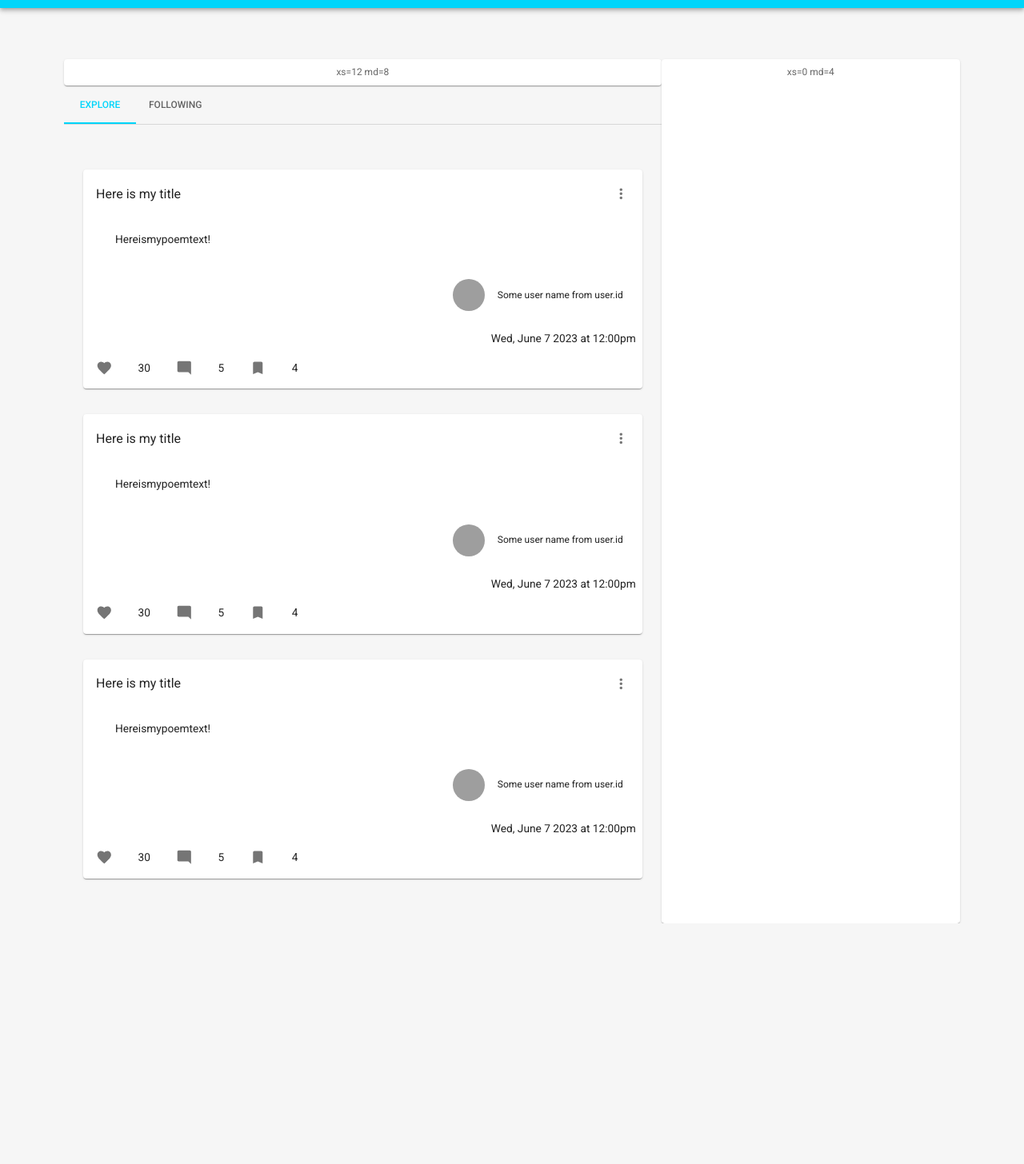
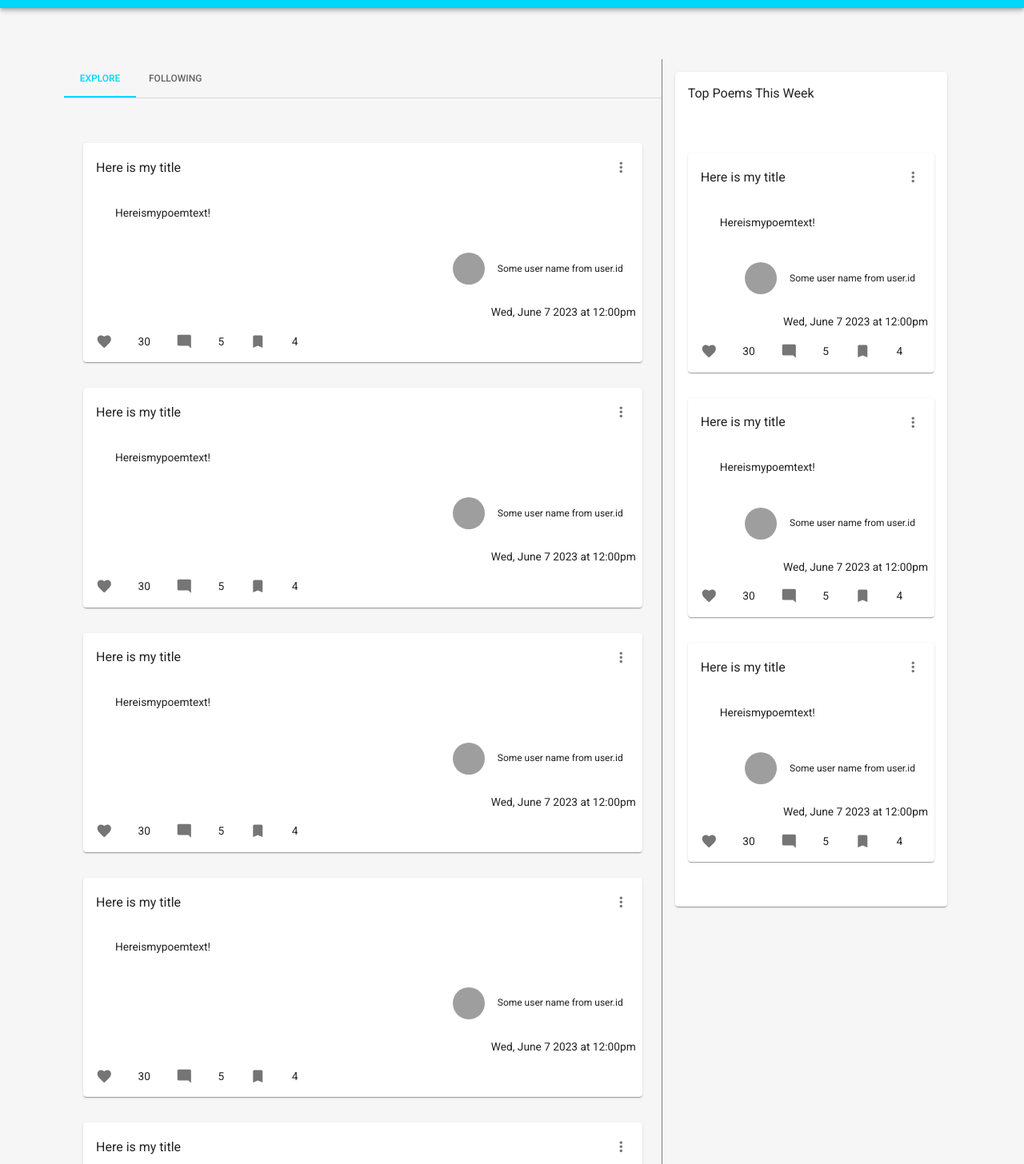
Before and after one commit to dingbat-weasel/monostich, a React (Create React App) app in the folder client/: page / in a window 1280 px wide. Shown: the part 54-1510 px from the top of the page at 80% size. Before the commit the page ends 1209 px from the top, so only its background shows below. Built offline with nearby package versions, Linux system fonts and the light colour scheme; grey boxes are pictures that could not be loaded.

Commit message:
sidebar added on home

```diff
--- a/client/src/pages/Home/Home.jsx
+++ b/client/src/pages/Home/Home.jsx
@@ -6,6 +6,7 @@ import { styled } from "@mui/material/styles";
 import Paper from "@mui/material/Paper";
 import Grid from "@mui/material/Grid";
 import { TextField } from "@mui/material";
+import Sidebar from "./Sidebar";
 
 const Item = styled(Paper)(({ theme }) => ({
   backgroundColor: theme.palette.mode === "dark" ? "#1A2027" : "#fff",
@@ -26,13 +27,12 @@ const Home = () => {
         <Grid container mx={{ xs: 2, md: 6, lg: 10 }}>
           {/* Main Container */}
           <Grid item xs={12} md={8}>
-            <Item>xs=12 md=8</Item>
             <Main />
           </Grid>
 
           {/* Sidebar Container */}
           <Grid item md={4} sx={{ display: { xs: "none", md: "grid" } }}>
-            <Item>xs=0 md=4</Item>
+            <Sidebar />
           </Grid>
         </Grid>
       </Grid>
--- a/client/src/pages/Home/Main.jsx
+++ b/client/src/pages/Home/Main.jsx
@@ -6,6 +6,12 @@ import Typography from "@mui/material/Typography";
 import Box from "@mui/material/Box";
 
 import PoemCard from "../../components/PoemCard";
+
+// TO DO:
+// Poem cards need to be mapped to tabs from data
+// All link functionality
+// Search bar and functionality
+// Need clear loggedIn version and loggedOut version (No following tab?)
 
 function TabPanel(props) {
   const { children, value, index, ...other } = props;
@@ -75,12 +81,21 @@ export default function Main() {
         </Tabs>
       </Box>
       <TabPanel value={value} index={0}>
+        {/* Example for now, needs to be dynamically rendered */}
+        <PoemCard poem={poem} />
+        <PoemCard poem={poem} />
+        <PoemCard poem={poem} />
+        <PoemCard poem={poem} />
+        <PoemCard poem={poem} />
+        <PoemCard poem={poem} />
         <PoemCard poem={poem} />
         <PoemCard poem={poem} />
         <PoemCard poem={poem} />
       </TabPanel>
       <TabPanel value={value} index={1}>
-        Item Two
+        <PoemCard poem={poem} />
+        <PoemCard poem={poem} />
+        <PoemCard poem={poem} />
       </TabPanel>
     </Box>
   );
--- /dev/null
+++ b/client/src/pages/Home/Sidebar.jsx
@@ -0,0 +1,39 @@
+import { Card, CardContent, CardHeader, Container, Grid } from "@mui/material";
+import React from "react";
+import PoemCard from "../../components/PoemCard";
+
+// TO DO:
+// Logic for rendering TOP poems (most likes?)
+//
+
+const poem = {
+  poemTitle: "Here is my title",
+  poemText: ["Here", "is", "my", "poem", "text", "!"],
+
+  createdAt: "Wed, June 7 2023 at 12:00pm",
+  likeCount: 30,
+  commentCount: 5,
+  saveCount: 4,
+  poemAuthor: "Some user name from user.id",
+  authorImg: "A",
+};
+
+const Sidebar = () => {
+  return (
+    <Grid container padding={2} borderLeft={"1px gray solid"}>
+      <Grid item xs={12}>
+        {/* Top Poems Container */}
+        <Card>
+          <CardHeader title={"Top Poems This Week"} />
+          <CardContent>
+            <PoemCard poem={poem} />
+            <PoemCard poem={poem} />
+            <PoemCard poem={poem} />
+          </CardContent>
+        </Card>
+      </Grid>
+    </Grid>
+  );
+};
+
+export default Sidebar;
```
